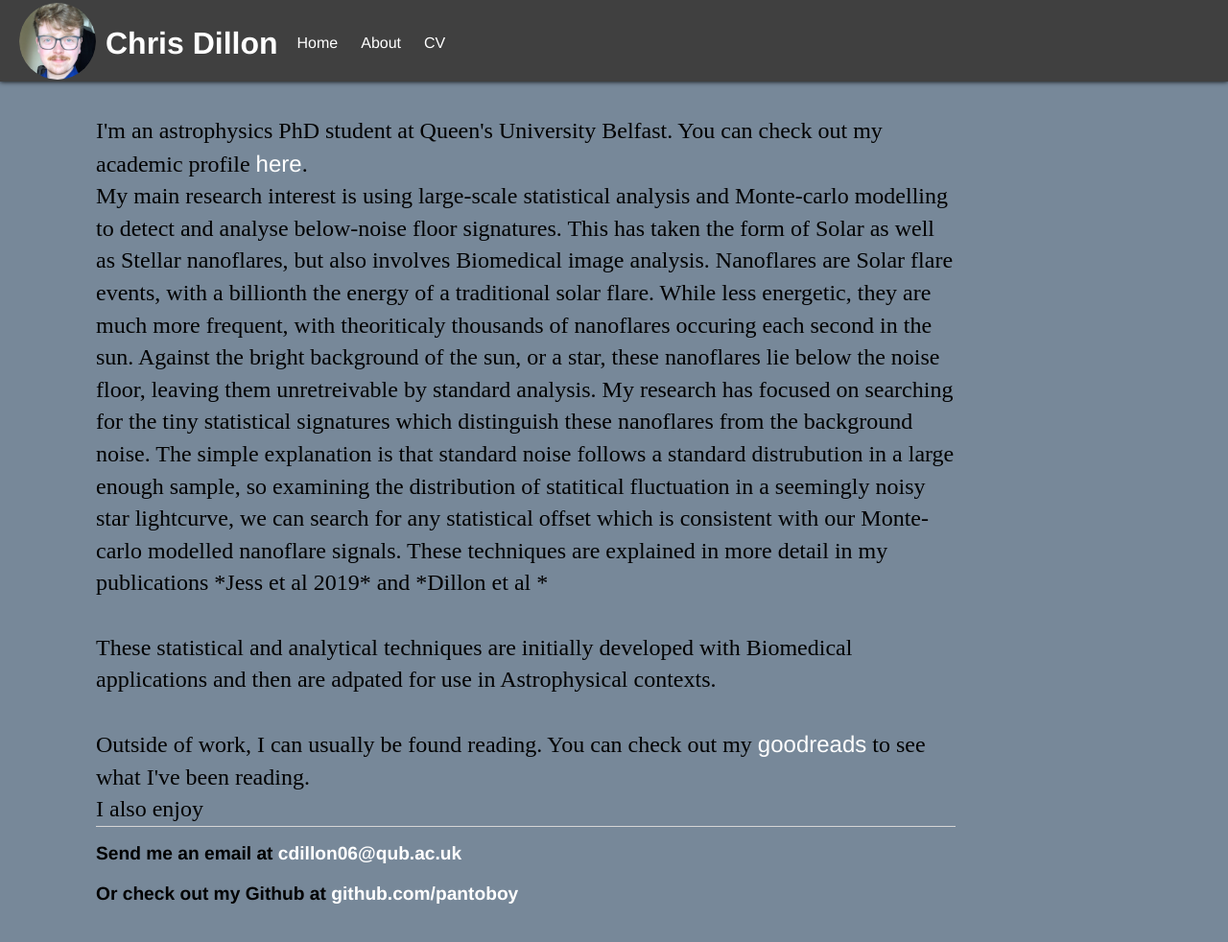
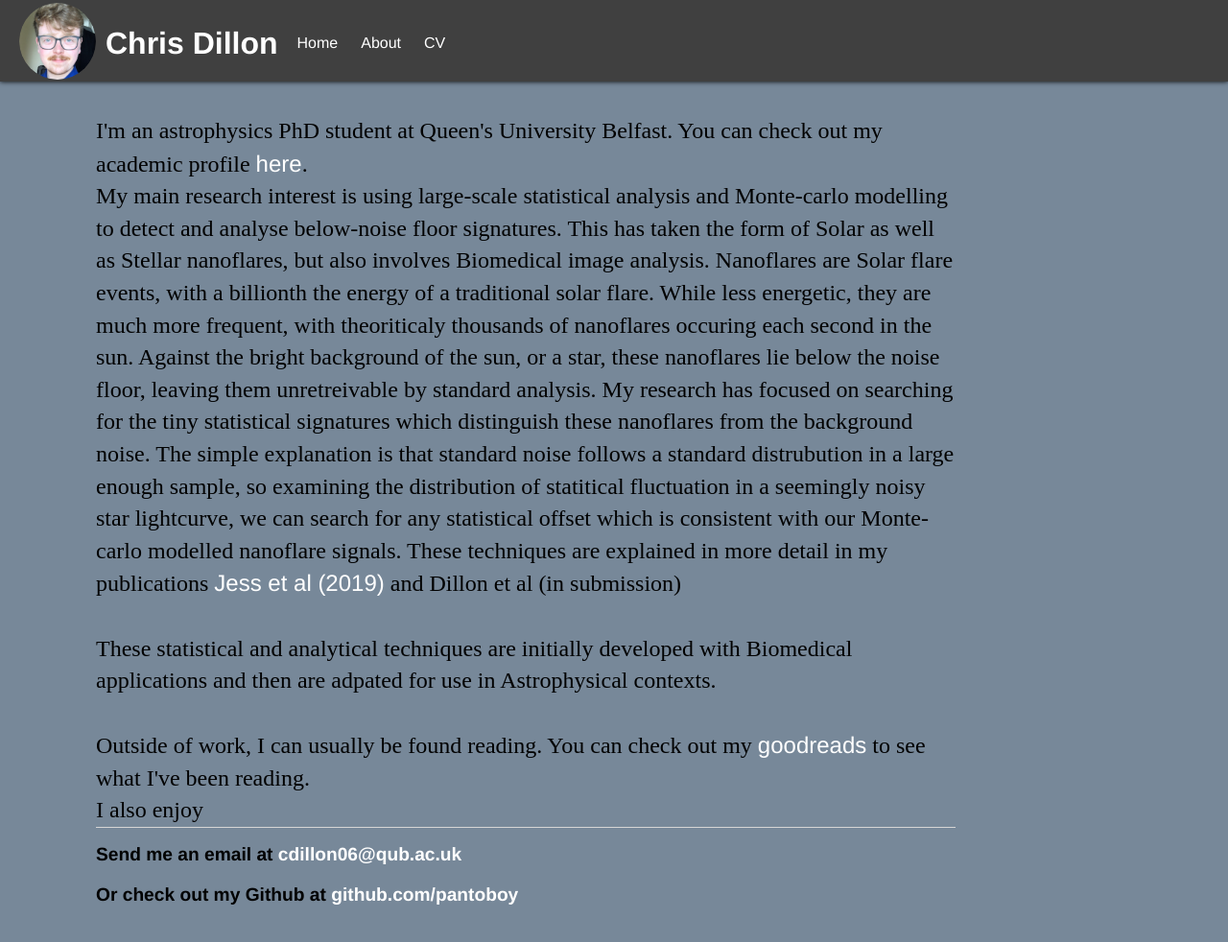
Before and after one commit to ChristopherJohnDillon/ChrisDillon.github.io, a Jekyll site: the page built from about/index.html, in a window 1280 px wide and 982 px high. Shown: the whole window at 96% size. Built offline with Jekyll 4.4.1, drawn with Linux system fonts in a browser that asks for light colours.

Commit message:
Update index.html

```diff
--- a/about/index.html
+++ b/about/index.html
@@ -18,7 +18,10 @@ title: About Me
 	Against the bright background of the sun, or a star, these nanoflares lie below the noise floor, leaving them unretreivable by standard analysis.
 	My research has focused on searching for the tiny statistical signatures which distinguish these nanoflares from the background noise.
 	The simple explanation is that standard noise follows a standard distrubution in a large enough sample, so examining the distribution of statitical fluctuation in a seemingly noisy star lightcurve,
-	we can search for any statistical offset which is consistent with our Monte-carlo modelled nanoflare signals. These techniques are explained in more detail in my publications *Jess et al 2019* and *Dillon et al *
+	we can search for any statistical offset which is consistent with our Monte-carlo modelled nanoflare signals. These techniques are explained in more detail in my publications
+	<a href="https://arxiv.org/pdf/1812.06978.pdf" >Jess et al (2019)</a>
+	and
+	Dillon et al (in submission)
 
 <br>
 <br>
```
